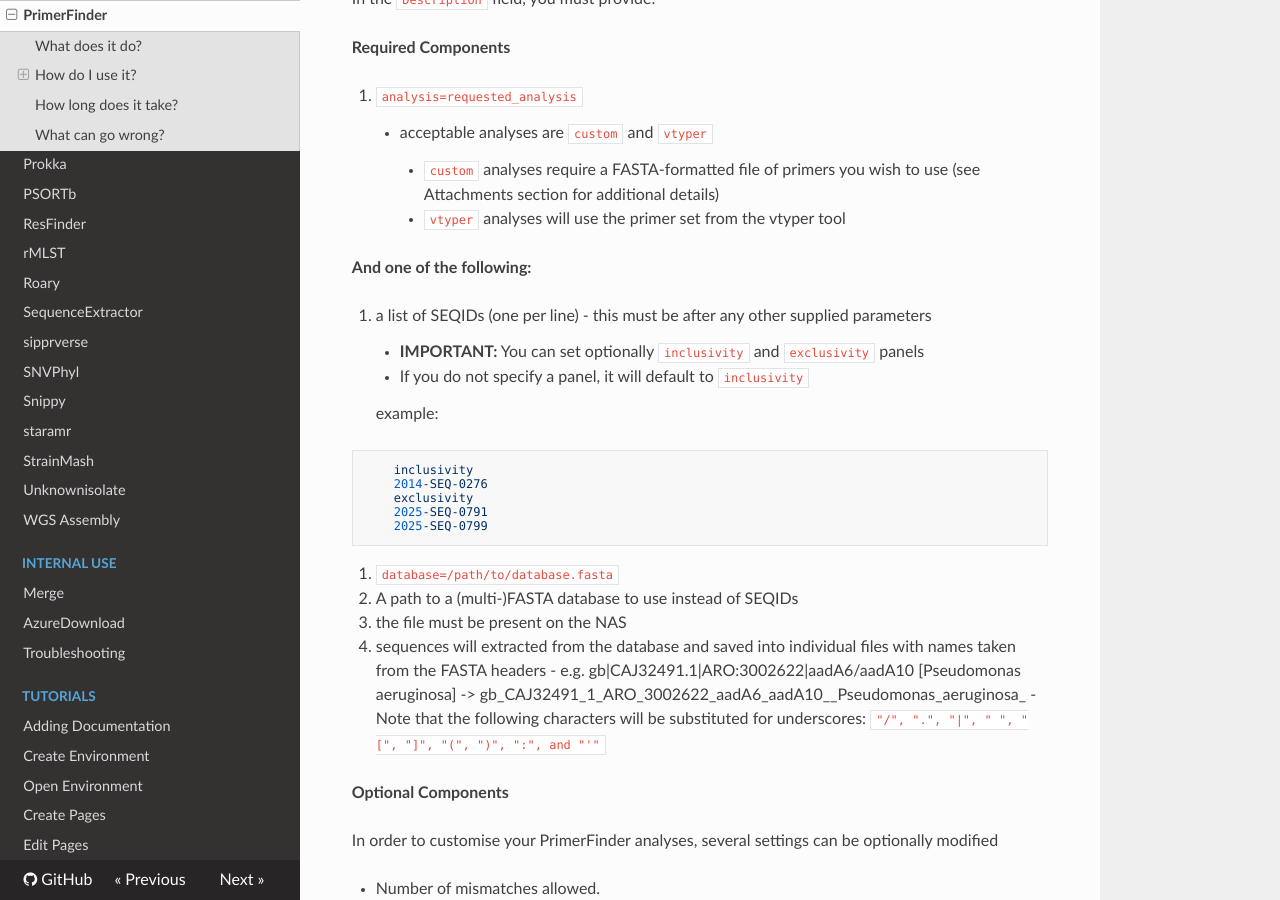
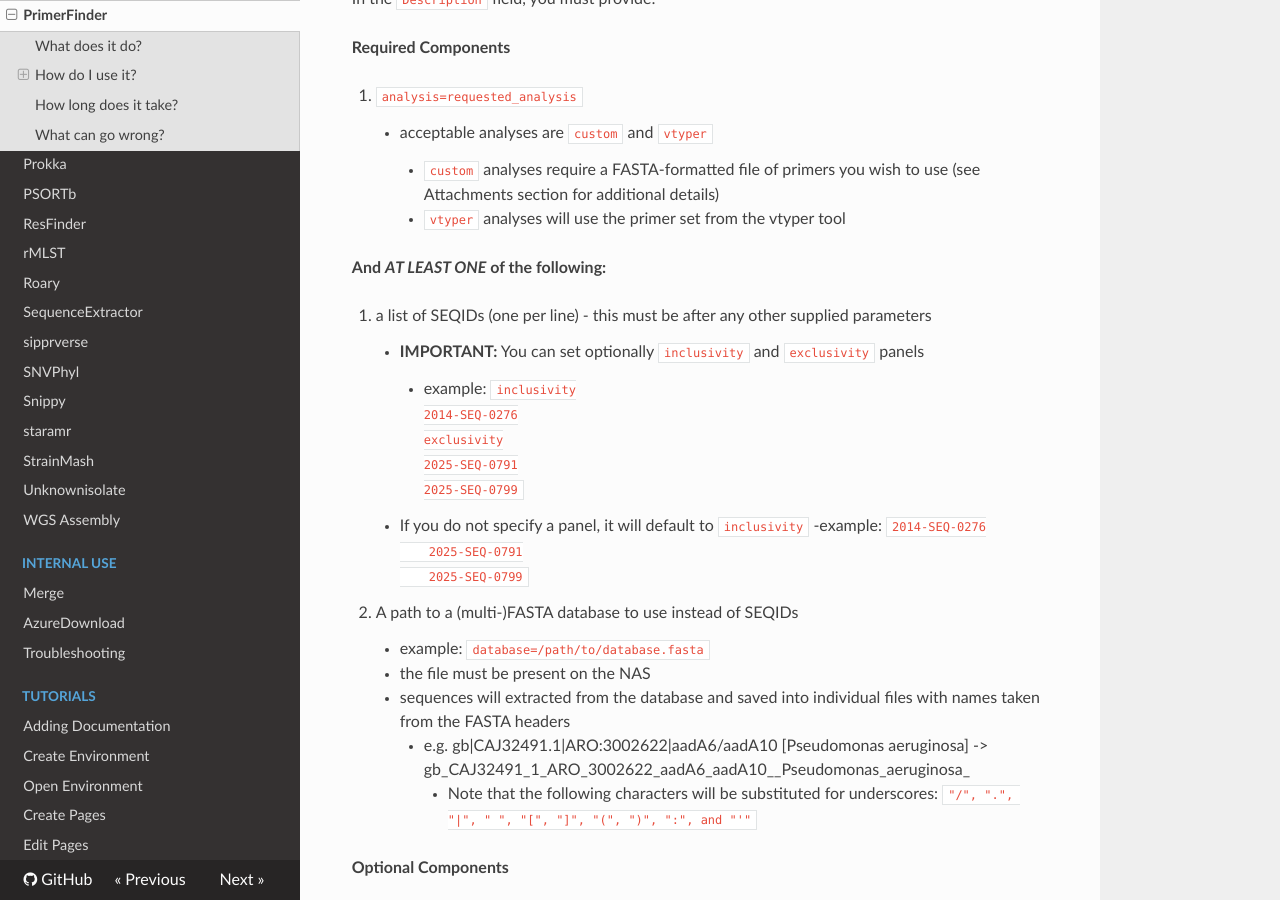
Before and after one commit to OLC-Bioinformatics/redmine-docs, an MkDocs documentation site: the page built from docs/analysis/primerfinder.md, in a window 1280 px wide and 900 px high, scrolled down 821 px. Built offline with MkDocs 1.6.1, drawn with Linux system fonts in a browser that asks for light colours; nearby versions of some CDN libraries; some of the changed text lies outside the part shown.

````diff
--- a/docs/analysis/primerfinder.md
+++ b/docs/analysis/primerfinder.md
@@ -28,27 +28,32 @@
 
         - `vtyper` analyses will use the primer set from the vtyper tool
 
-**And one of the following:**
+**And _AT LEAST ONE_ of the following:**
 
 1. a list of SEQIDs (one per line) - this must be after any other supplied parameters
     - __IMPORTANT:__ You can set optionally `inclusivity` and `exclusivity` panels
+        - example:
+        ```
+        inclusivity
+        2014-SEQ-0276
+        exclusivity
+        2025-SEQ-0791
+        2025-SEQ-0799
+        ```
+
     - If you do not specify a panel, it will default to `inclusivity`
-
-    example:
-```
-    inclusivity
-    2014-SEQ-0276
-    exclusivity
-    2025-SEQ-0791
-    2025-SEQ-0799
-```
+        -example:
+        ```
+        2014-SEQ-0276
+        2025-SEQ-0791
+        2025-SEQ-0799
+        ```
 
 
-1. `database=/path/to/database.fasta`
-
-   - A path to a (multi-)FASTA database to use instead of SEQIDs
-   - the file must be present on the NAS
-   - sequences will extracted from the database and saved into individual files with names taken from the FASTA headers
+2. A path to a (multi-)FASTA database to use instead of SEQIDs
+    - example: `database=/path/to/database.fasta`
+    - the file must be present on the NAS
+    - sequences will extracted from the database and saved into individual files with names taken from the FASTA headers
         - e.g. gb|CAJ32491.1|ARO:3002622|aadA6/aadA10 [Pseudomonas aeruginosa] -> gb_CAJ32491_1_ARO_3002622_aadA6_aadA10__Pseudomonas_aeruginosa_
             - Note that the following characters will be substituted for underscores: `"/", ".", "|", " ", "[", "]", "(", ")", ":", and "'"`
 
````
Also changed, not shown: other parts of docs/analysis/primerfinder.md (+3 -1 lines).
